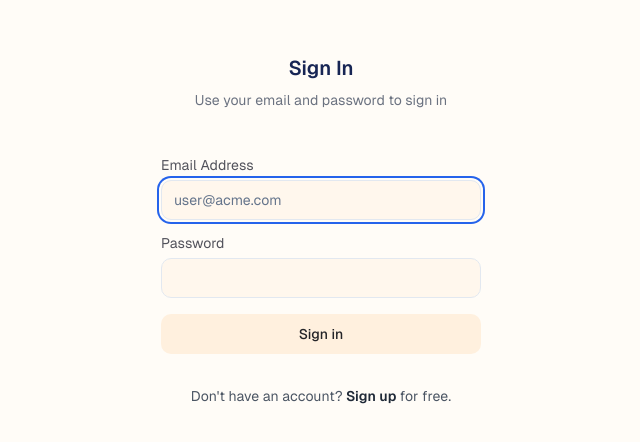
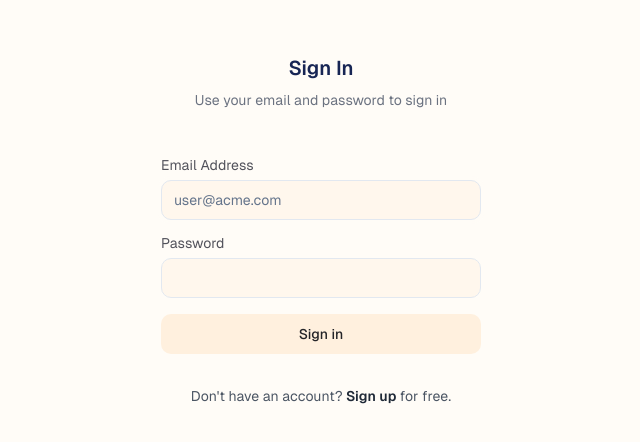
Before and after one commit to DanielDaniel2201/estudia, a Next.js app: page /login in a window 1280 px wide. Shown: the part 170-612 px from the top of the page, without its empty margins (319-959 px from the left). Built offline with nearby package versions, Linux system fonts and the light colour scheme; no server answers.

Commit message:
[fix] change ring color and favicon

```diff
--- a/app/globals.css
+++ b/app/globals.css
@@ -40,9 +40,9 @@
       --accent-foreground: 222.2 47.4% 11.2%;
       --destructive: 0 84.2% 60.2%;
       --destructive-foreground: 210 40% 98%;
-      --border: 214.3 31.8% 91.4%;
+      --border: var(--background);
       --input: 214.3 31.8% 91.4%;
-      --ring: 221.2 83.2% 53.3%;
+      --ring: var(--background);
       --radius: 0.75rem;
       --chart-1: 12 76% 61%;
       --chart-2: 173 58% 39%;
@@ -81,7 +81,7 @@
       --destructive-foreground: 210 40% 98%;
       --border: var(--background);
       --input: 217.2 32.6% 17.5%;
-      --ring: 224.3 76.3% 48%;
+      --ring: var(--background);
       --chart-1: 220 70% 50%;
       --chart-2: 160 60% 45%;
       --chart-3: 30 80% 55%;
--- a/components/multimodal-input.tsx
+++ b/components/multimodal-input.tsx
@@ -276,7 +276,7 @@ function PureMultimodalInput({
         value={input}
         onChange={handleInput}
         className={cx(
-          'focus:outline-none focus:visible min-h-[24px] max-h-[calc(75dvh)] overflow-hidden resize-none rounded-2xl !text-base bg-muted pb-10 dark:border-zinc-700 shadow-md',  // 添加了shadow-md
+          'focus:outline-none focus:visible min-h-[24px] max-h-[calc(75dvh)] overflow-hidden resize-none rounded-2xl !text-base bg-muted pb-10 dark:border-zinc-700 shadow-md',
           className,
         )}
         rows={2}
@@ -297,7 +297,6 @@ function PureMultimodalInput({
       <div className="absolute bottom-0 p-2 w-fit flex flex-row justify-start items-center gap-2">
         <ModelSelector selectedModelId={selectedModelId} />
         <AttachmentsButton fileInputRef={fileInputRef} isLoading={isLoading} />
-        {/* 如果在本地运行，使用 UploadVideoButton 组件 */}
         {process.env.NEXT_PUBLIC_VERCEL_ENV === "local" && (
           <UploadVideoButton
             isLoading={isLoading}
```
Also changed, not shown: 1 other file (tests, documents, lock files or other folders).
